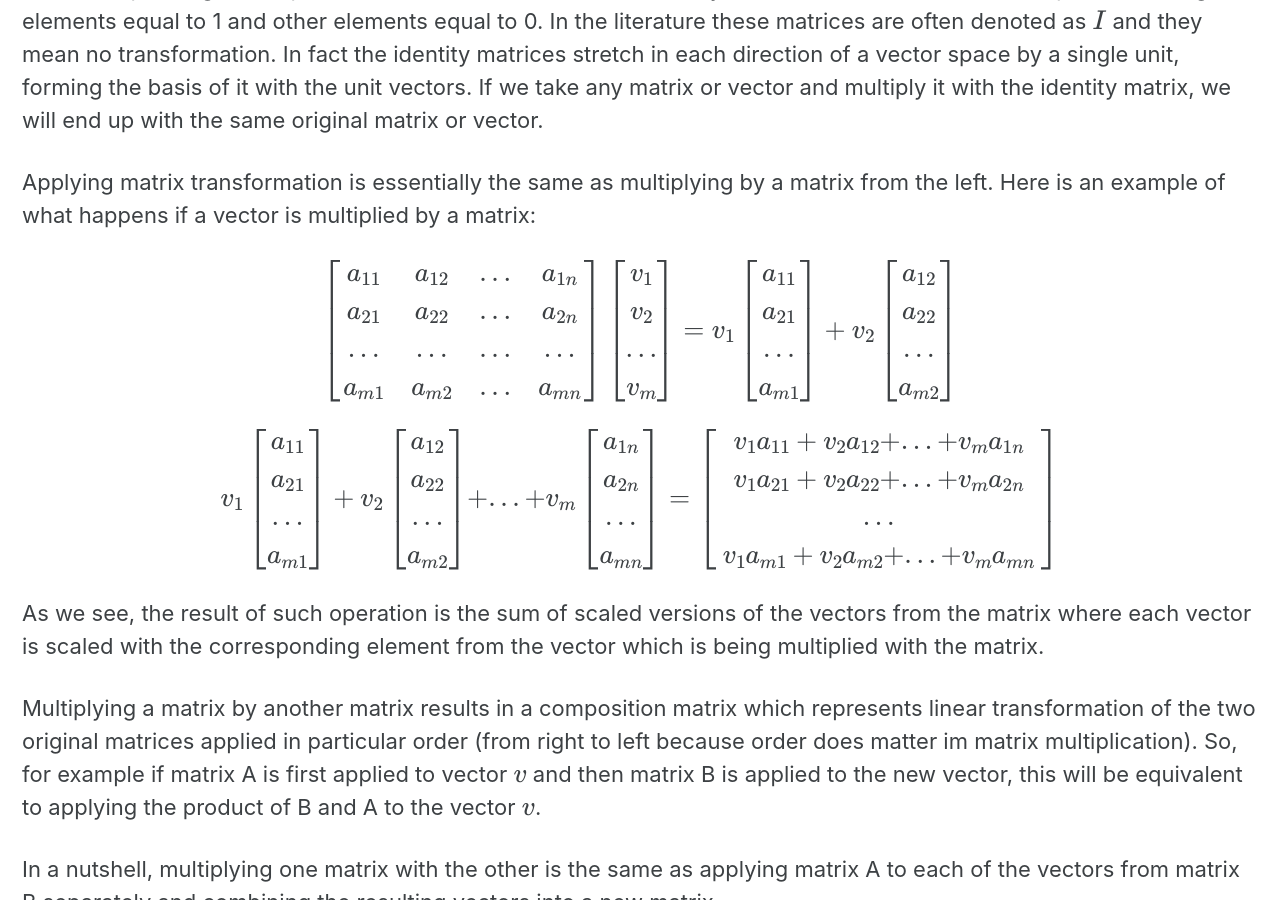
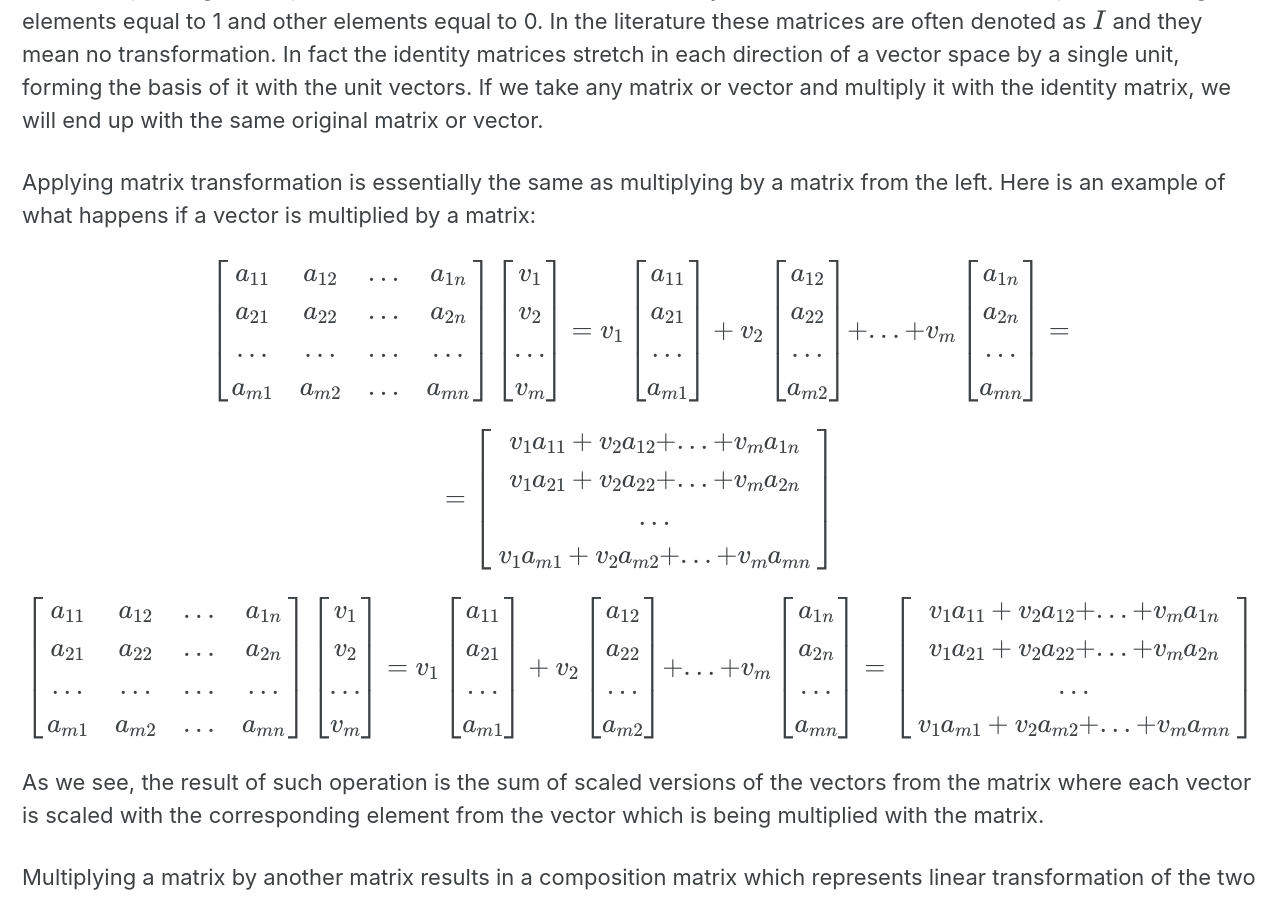
Before and after one commit to vzahorui/vzahorui.github.io, a Jekyll site: the page built from _posts/2020-07-08-linear-transformations.md, in a window 1280 px wide and 900 px high, scrolled down 1706 px. Built offline with Jekyll 4.4.1, drawn with Linux system fonts in a browser that asks for light colours; cached includes are drawn as plain includes; nearby versions of some CDN libraries; formulas are drawn with MathJax 3.

Commit message:
Update 2020-07-08-linear-transformations.md

```diff
--- a/_posts/2020-07-08-linear-transformations.md
+++ b/_posts/2020-07-08-linear-transformations.md
@@ -52,33 +52,53 @@ a_{12} \\
 a_{22} \\
 ... \\
 a_{m2}
+\end{array} \right] + ... + v_{m}\left[\begin{array}{c}
+a_{1n} \\
+a_{2n} \\
+... \\
+a_{mn}
+\end{array} \right] =
+$$
+
+$$
+= \left[\begin{array}{c}
+v_1 a_{11} + v_2 a_{12} + ... + v_m a_{1n} \\
+v_1 a_{21} + v_2 a_{22} + ... + v_m a_{2n} \\
+... \\
+v_1 a_{m1} + v_2 a_{m2} + ... + v_m a_{mn}
 \end{array} \right]
 $$
 
 $$
-v_{1}
+\left[\begin{array}{cccc}
+a_{11} & a_{12} & ... & a_{1n} \\
+a_{21} & a_{22} & ... & a_{2n} \\
+... & ... & ... & ... \\
+a_{m1} & a_{m2} & ... & a_{mn}
+\end{array} \right]
+\left[\begin{array}{c}
+v_{1} \\
+v_{2} \\
+... \\
+v_{m}
+\end{array} \right]
+= v_{1}
 \left[\begin{array}{c}
 a_{11} \\
 a_{21} \\
 ... \\
 a_{m1}
-\end{array} \right]
-+ v_{2}
-\left[\begin{array}{c}
+\end{array} \right] + v_{2}\left[\begin{array}{c}
 a_{12} \\
 a_{22} \\
 ... \\
 a_{m2}
-\end{array} \right]
-+ ...
-+ v_{m}
-\left[\begin{array}{c}
+\end{array} \right] + ... + v_{m}\left[\begin{array}{c}
 a_{1n} \\
 a_{2n} \\
 ... \\
 a_{mn}
-\end{array} \right]
-= \left[\begin{array}{c}
+\end{array} \right] = \left[\begin{array}{c}
 v_1 a_{11} + v_2 a_{12} + ... + v_m a_{1n} \\
 v_1 a_{21} + v_2 a_{22} + ... + v_m a_{2n} \\
 ... \\
```
